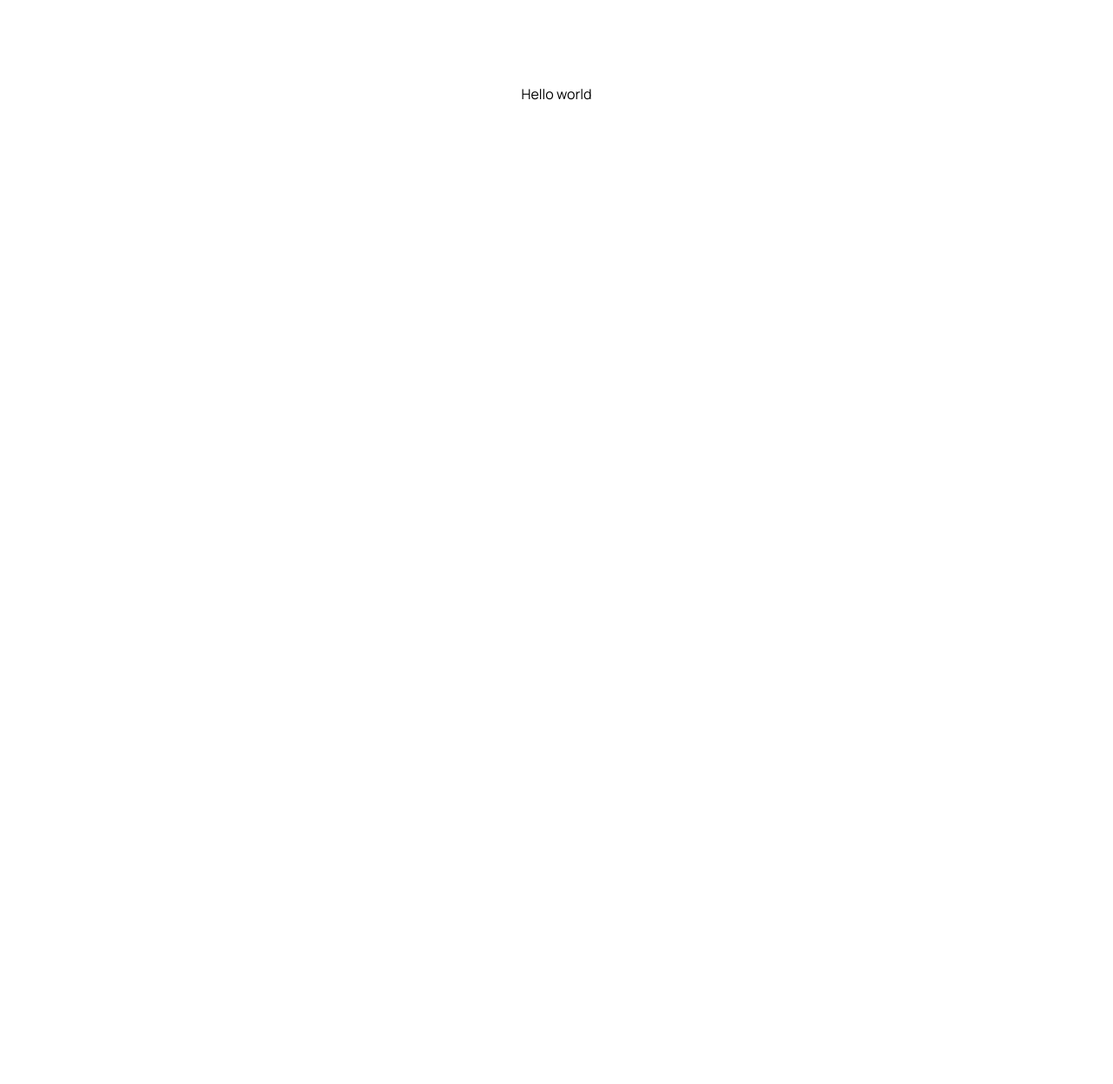
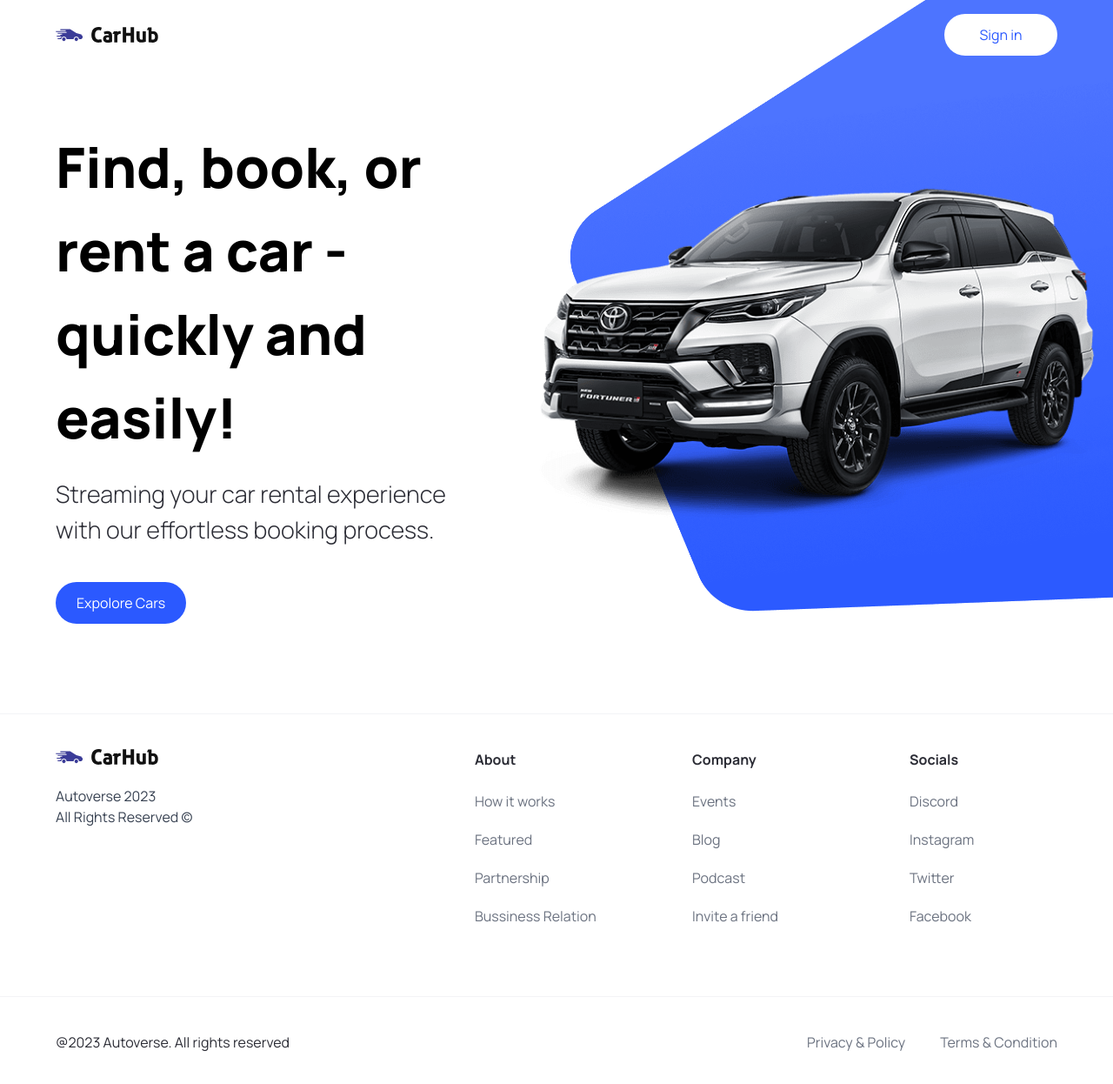
Before and after one commit to AndriySt92/nextjs_cars_showcase, a Next.js app: page / in a window 1280 px wide. Shown: the top 1246 px of the page at 87% size. Before the commit the page ends 800 px from the top, so only its background shows below. Built offline with nearby package versions, Linux system fonts and the light colour scheme.

Commit message:
Added Hero, Navbar, Footer, CustomButton components

```diff
--- a/app/globals.css
+++ b/app/globals.css
@@ -35,3 +35,61 @@
 .custom-btn {
   @apply flex flex-row relative justify-center items-center py-3 px-6 outline-none;
 }
+
+/* END: General styles */
+
+/* START: Hero styles */
+.hero {
+  @apply flex xl:flex-row flex-col gap-5 relative z-0 max-w-[1440px] mx-auto;
+}
+
+.hero__title {
+  @apply 2xl:text-[72px] sm:text-[64px] text-[50px] font-extrabold;
+}
+
+.hero__subtitle {
+  @apply text-[27px] text-black-100 font-light mt-5;
+}
+
+.hero__image-container {
+  @apply xl:flex-[1.5] flex justify-end items-end w-full xl:h-screen;
+}
+
+.hero__image {
+  @apply relative xl:w-full w-[90%] xl:h-full h-[590px] z-0;
+}
+
+.hero__image-overlay {
+  @apply absolute xl:-top-24 xl:-right-1/2 -right-1/4 bg-hero-bg bg-repeat-round -z-10 w-full xl:h-screen h-[590px] overflow-hidden;
+}
+/* END: Hero styles */
+
+/* START: Footer styles */
+.footer {
+  @apply flex flex-col text-black-100  mt-5 border-t border-gray-100;
+}
+
+.footer__links-container {
+  @apply flex max-md:flex-col flex-wrap justify-between gap-5 sm:px-16 px-6 py-10;
+}
+
+.footer__rights {
+  @apply flex flex-col justify-start items-start gap-6;
+}
+
+.footer__links {
+  @apply flex-1 w-full flex md:justify-end flex-wrap max-md:mt-10 gap-20;
+}
+
+.footer__link {
+  @apply flex flex-col gap-6 text-base min-w-[170px];
+}
+
+.footer__copyrights {
+  @apply flex justify-between items-center flex-wrap mt-10 border-t border-gray-100 sm:px-16 px-6 py-10;
+}
+
+.footer__copyrights-link {
+  @apply flex-1 flex sm:justify-end justify-center max-sm:mt-4 gap-10;
+}
+/* END: Footer styles */
--- a/app/layout.tsx
+++ b/app/layout.tsx
@@ -1,22 +1,26 @@
-import type { Metadata } from "next";
-import { Inter } from "next/font/google";
-import "./globals.css";
+import type { Metadata } from 'next'
+import { Inter } from 'next/font/google'
+import './globals.css'
+import { Footer, Navbar } from '@/components'
 
-const inter = Inter({ subsets: ["latin"] });
+const inter = Inter({ subsets: ['latin'] })
 
 export const metadata: Metadata = {
-  title: "Create Next App",
-  description: "Generated by create next app",
-};
+  title: 'Cars showcase',
+  description: 'Discover the best cars in the world.',
+}
 
 export default function RootLayout({
   children,
 }: Readonly<{
-  children: React.ReactNode;
+  children: React.ReactNode
 }>) {
   return (
     <html lang="en">
-      <body className={inter.className}>{children}</body>
+      <body className="relative">
+        <Navbar />
+        {children}</body>
+        <Footer />
     </html>
-  );
+  )
 }
--- a/app/page.tsx
+++ b/app/page.tsx
@@ -1,7 +1,10 @@
 import Image from 'next/image'
+import { Hero } from '@/components'
 
 export default function Home() {
   return (
-    <main className="flex min-h-screen flex-col items-center justify-between p-24">Hello world</main>
+    <main className="overflow-hidden">
+      <Hero />
+    </main>
   )
 }
--- /dev/null
+++ b/components/CustomButton.tsx
@@ -0,0 +1,17 @@
+'use client'
+import { CustomButtonProps } from '@/types'
+import Image from 'next/image'
+
+const CustomButton = ({ title, containerStyles, handleClick, btnType }: CustomButtonProps) => {
+  return (
+    <button
+      disabled={false}
+      type={btnType || 'button'}
+      className={`custom-btn ${containerStyles}`}
+      onClick={handleClick}>
+      <span className={`flex-1`}>{title}</span>
+    </button>
+  )
+}
+
+export default CustomButton
--- /dev/null
+++ b/components/Footer.tsx
@@ -0,0 +1,49 @@
+import Image from 'next/image'
+import { footerLinks } from '../contstans'
+import Link from 'next/link'
+
+const Footer = () => {
+  return (
+    <footer className="flex flex-col text-black-100  mt-5 border-t border-gray-100">
+      <div className="flex max-md:flex-col flex-wrap justify-between gap-5 sm:px-16 px-6 py-10">
+        <div className="flex flex-col justify-start items-start gap-6">
+          <Image src="/logo.svg" alt="logo" width={118} height={18} className="object-contain" />
+          <p className="text-base text-gray-700">
+            Autoverse 2023 <br />
+            All Rights Reserved &copy;
+          </p>
+        </div>
+
+        <div className="footer__links">
+          {footerLinks.map((item) => (
+            <div key={item.title} className="footer__link">
+              <h3 className="font-bold">{item.title}</h3>
+              <div className="flex flex-col gap-5">
+                {item.links.map((link) => (
+                  <Link key={link.title} href={link.url} className="text-gray-500">
+                    {link.title}
+                  </Link>
+                ))}
+              </div>
+            </div>
+          ))}
+        </div>
+      </div>
+
+      <div className="flex justify-between items-center flex-wrap mt-10 border-t border-gray-100 sm:px-16 px-6 py-10">
+        <p>@2023 Autoverse. All rights reserved</p>
+
+        <div className="footer__copyrights-link">
+          <Link href="/" className="text-gray-500">
+            Privacy & Policy
+          </Link>
+          <Link href="/" className="text-gray-500">
+            Terms & Condition
+          </Link>
+        </div>
+      </div>
+    </footer>
+  )
+}
+
+export default Footer
--- /dev/null
+++ b/components/Hero.tsx
@@ -0,0 +1,31 @@
+'use client'
+
+import Image from 'next/image'
+import { CustomButton } from '.'
+
+const Hero = () => {
+  const handleScroll = () => {}
+  return (
+    <div className="hero">
+      <div className="flex-1 pt-36 padding-x">
+        <h1 className="hero__title">Find, book, or rent a car - quickly and easily!</h1>
+        <p className="hero__subtitle">
+          Streaming your car rental experience with our effortless booking process.
+        </p>
+        <CustomButton
+          title="Expolore Cars"
+          containerStyles="bg-primary-blue text-white rounded-full mt-10"
+          handleClick={handleScroll}
+        />
+      </div>
+      <div className="hero__image-container">
+        <div className="hero__image">
+          <Image src="/hero.png" alt="hero" fill className="object-contain" />
+        </div>
+        <div className="hero__image-overlay"></div>
+      </div>
+    </div>
+  )
+}
+
+export default Hero
--- /dev/null
+++ b/components/Navbar.tsx
@@ -0,0 +1,24 @@
+import Image from 'next/image'
+import Link from 'next/link'
+import { CustomButton } from './index'
+
+const Navbar = () => {
+  return (
+    <header className="w-full absolute z-10">
+      <nav className="max-w-[1440px] mx-auto flex justify-between items-center sm:px-16 px-6 py-4">
+        <Link href="/" className="flex justify-center items-center">
+          <Image
+            src="/logo.svg"
+            alt="Car Hub Logo"
+            width={118}
+            height={18}
+            className="object-contain"
+          />
+        </Link>
+        <CustomButton title="Sign in" btnType="button" containerStyles='text-primary-blue rounded-full bg-white min-w-[130px]'></CustomButton>
+      </nav>
+    </header>
+  )
+}
+
+export default Navbar
--- /dev/null
+++ b/components/index.ts
@@ -0,0 +1,6 @@
+import Hero from './Hero'
+import CustomButton from './CustomButton'
+import Navbar from './Navbar'
+import Footer from './Footer'
+
+export { Hero, CustomButton, Navbar, Footer }
--- /dev/null
+++ b/contstans/index.ts
@@ -0,0 +1,29 @@
+export const footerLinks = [
+    {
+      title: "About",
+      links: [
+        { title: "How it works", url: "/" },
+        { title: "Featured", url: "/" },
+        { title: "Partnership", url: "/" },
+        { title: "Bussiness Relation", url: "/" },
+      ],
+    },
+    {
+      title: "Company",
+      links: [
+        { title: "Events", url: "/" },
+        { title: "Blog", url: "/" },
+        { title: "Podcast", url: "/" },
+        { title: "Invite a friend", url: "/" },
+      ],
+    },
+    {
+      title: "Socials",
+      links: [
+        { title: "Discord", url: "/" },
+        { title: "Instagram", url: "/" },
+        { title: "Twitter", url: "/" },
+        { title: "Facebook", url: "/" },
+      ],
+    },
+  ];
--- /dev/null
+++ b/types/index.ts
@@ -0,0 +1,8 @@
+import { MouseEventHandler } from "react";
+
+export interface CustomButtonProps {
+    title: string;
+    containerStyles?: string;
+    handleClick?: MouseEventHandler<HTMLButtonElement>;
+    btnType?: "button" | "submit";
+}
```
